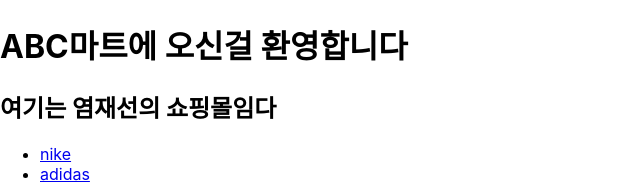
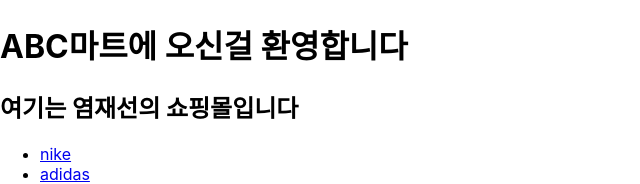
Before and after one commit to YeomJaeSeon/shoesShoppingMall-gitflow, a React (Create React App) app: page / in a window 1280 px wide. Shown: the top 184 px of the page, without its empty margins (0-640 px from the left). Built offline with nearby package versions, Linux system fonts and the light colour scheme.

Commit message:
임다 -> 입니다. 맞춤법 오류

```diff
--- a/src/components/Header.js
+++ b/src/components/Header.js
@@ -4,7 +4,7 @@ export default function Header() {
   return (
     <>
       <h1>ABC마트에 오신걸 환영합니다</h1>
-      <h2>여기는 염재선의 쇼핑몰임다</h2>
+      <h2>여기는 염재선의 쇼핑몰입니다</h2>
     </>
   );
 }
```
